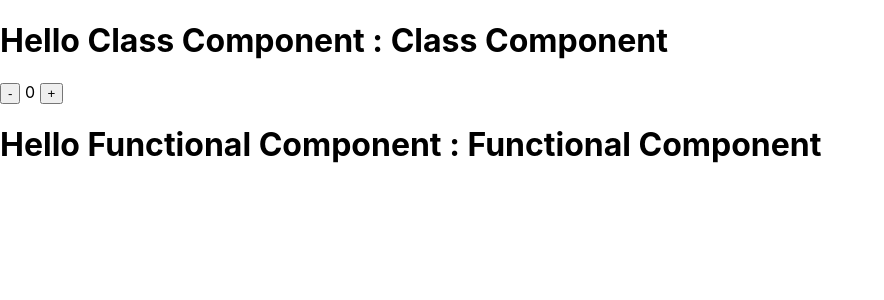
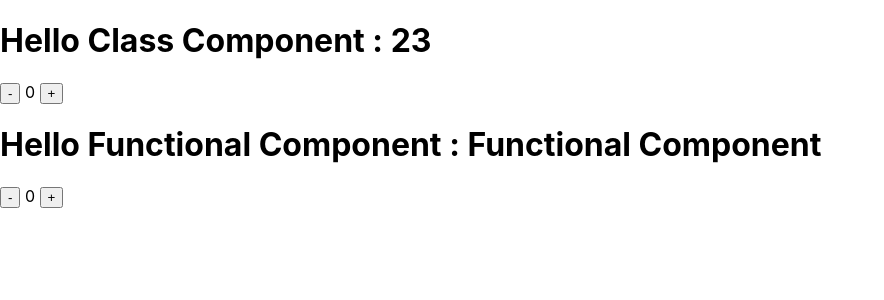
Before and after one commit to yuliantocode93/React-Materi-Dasar-Eduwork, a React (Create React App) app: page / in a window 1280 px wide. Shown: the top 300 px of the page, without its empty margins (0-884 px from the left). Built offline with nearby package versions, Linux system fonts and the light colour scheme.

Commit message:
basic komponen

```diff
--- a/src/Components/Pembahasan/ClassComponent.jsx
+++ b/src/Components/Pembahasan/ClassComponent.jsx
@@ -1,35 +1,40 @@
 import React from "react";
+import PropTypes from "prop-types";
 
 class ClassComponent extends React.Component {
-  constructor(props) {
-    super(props);
+  state = {
+    value: 0,
+  };
 
-    this.state = {
-      value: 0,
-    };
-  }
-
-  handlePlus() {
+  handlePlus = () => {
     this.setState({
       value: this.state.value + 1,
     });
-  }
+  };
 
-  handleMinus() {
+  handleMinus = () => {
     if (this.state.value > 0)
       this.setState({
         value: this.state.value - 1,
       });
-  }
+  };
   render() {
     return (
       <div>
         <h1>Hello Class Component : {this.props.name}</h1>
-        <button onClick={this.handleMinus.bind(this)}>-</button>
+        <button onClick={this.handleMinus}>-</button>
         <span> {this.state.value} </span>
-        <button onClick={this.handlePlus.bind(this)}>+</button>
+        <button onClick={this.handlePlus}>+</button>
       </div>
     );
   }
 }
+
+ClassComponent.protoTypes = {
+  name: PropTypes.string.isRequired,
+};
+
+ClassComponent.defaultProps = {
+  name: "Class Component",
+};
 export default ClassComponent;
--- a/src/Components/Pembahasan/FunctionalComponent.jsx
+++ b/src/Components/Pembahasan/FunctionalComponent.jsx
@@ -1,10 +1,32 @@
 import React from "react";
 
 const FunctionalComponent = ({ name }) => {
+  const [value, setValue] = React.useState(0); //{value:0}
+
+  const handlePlus = () => {
+    setValue(value + 1); //{value:value+1}
+  };
+  const handleMinus = () => {
+    if (value > 0) {
+      setValue(value - 1); //{value:value-1}
+    }
+  };
   return (
     <div>
       <h1>Hello Functional Component : {name}</h1>
+      {/* <button onClick={() => setValue(value + 1)}>+</button>
+      <span> {value} </span>
+      <button onClick={() => setValue(value - 1)}>-</button> */}
+
+      <button onClick={handleMinus}>-</button>
+      <span> {value} </span>
+      <button onClick={handlePlus}>+</button>
     </div>
   );
 };
+
+FunctionalComponent.defaultProps = {
+  name: "Functional Component",
+};
+
 export default FunctionalComponent;
--- a/src/Components/index.jsx
+++ b/src/Components/index.jsx
@@ -6,8 +6,10 @@ class Component extends React.Component {
   render() {
     return (
       <div>
-        <ClassComponent name="Class Component" />
-        <FunctionalComponent name="Functional Component" />
+        {/* <ClassComponent name="Class Component" /> */}
+        <ClassComponent name={23} />
+        <FunctionalComponent name={"Functional Component"} />
+        {/* <FunctionalComponent /> */}
       </div>
     );
   }
```
